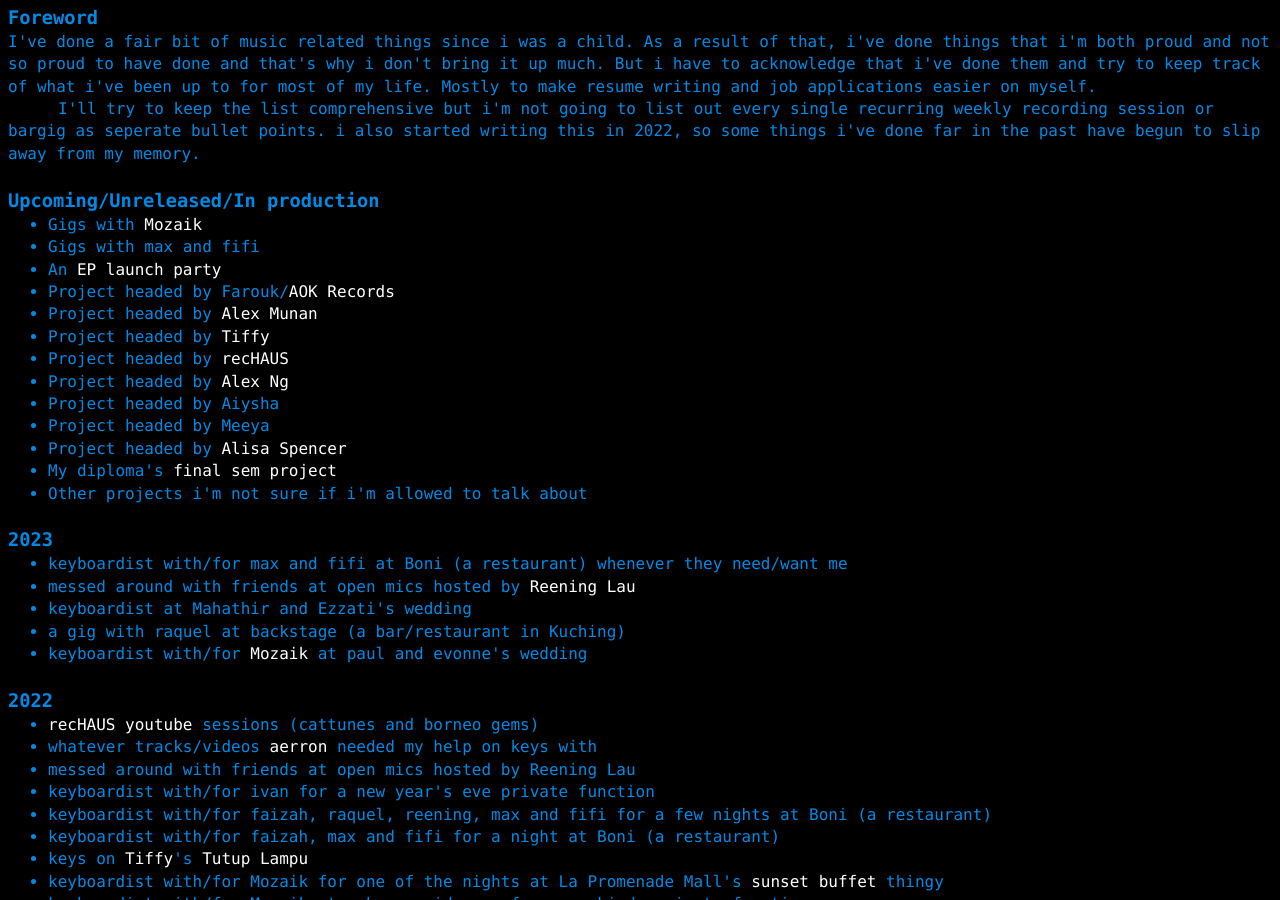
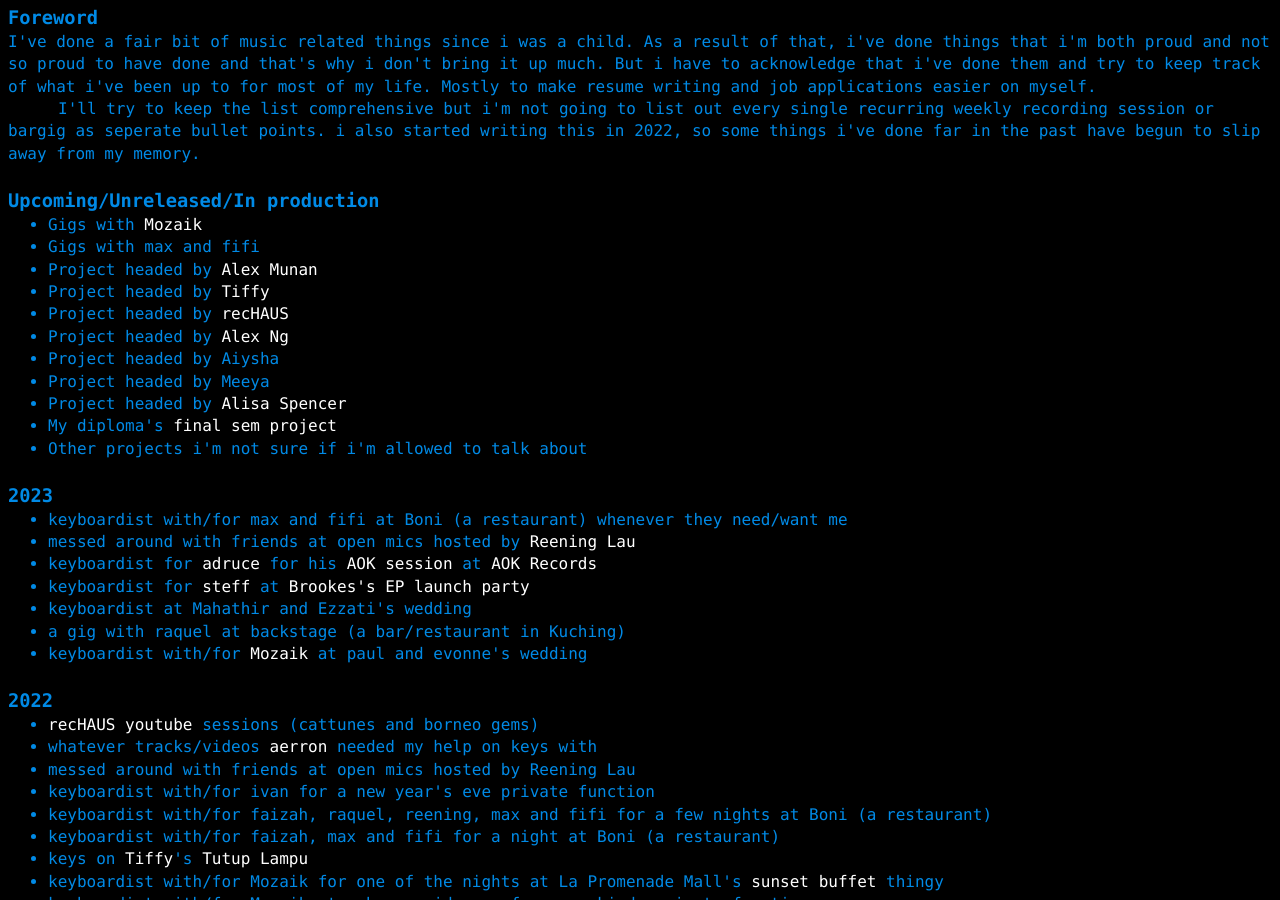
Before and after one commit to a-erfan-aa/a-erfan-aa.github.io, a Jekyll site: the page built from things-i-make/music-comprehensive.html, in a window 1280 px wide and 900 px high, scrolled down 395 px. Built offline with Jekyll 4.4.1, drawn with Linux system fonts in a browser that asks for light colours.

Commit message:
Move items with steff and adruce from upcoming to 2023
in music-comprehensive.html

also add relevant links to items

```diff
--- a/things-i-make/music-comprehensive.html
+++ b/things-i-make/music-comprehensive.html
@@ -59,8 +59,6 @@
 	<ul>
 		<li>Gigs with <a href="https://www.instagram.com/soundofmozaik/">Mozaik</a></li>
 		<li>Gigs with max and fifi</li>
-		<li>An <a href="https://www.instagram.com/p/CoRSMWtSRBJ/">EP launch party</a></li>
-		<li>Project headed by Farouk/<a herf="https://www.aokrecordskch.com/">AOK Records</a></li>
 		<li>Project headed by <a href="https://www.instagram.com/alex_munan/?hl=en">Alex Munan</a></li>
 		<li>Project headed by <a href="https://www.instagram.com/tiffanytammy/">Tiffy</a></li>
 		<li>Project headed by <a href="https://www.instagram.com/rechaus_/?hl=en">recHAUS</a></li>
@@ -94,6 +92,8 @@
 	<ul>
 		<li>keyboardist with/for max and fifi at Boni (a restaurant) whenever they need/want me</li>
 		<li>messed around with friends at open mics hosted by <a href="https://www.instagram.com/reeninglaumusic/">Reening Lau</a></li>
+		<li>keyboardist for <a href="https://www.instagram.com/adruceazman/">adruce</a> for his <a href="https://www.youtube.com/watch?v=jaM9oLt6QmQ">AOK session</a> at <a herf="https://www.aokrecordskch.com/">AOK Records</a></li>
+		<li>keyboardist for <a href="https://www.instagram.com/fleursteff/">steff</a> at <a href="https://www.instagram.com/p/CoRSMWtSRBJ/">Brookes's EP launch party</a></li>
 		<li>keyboardist at Mahathir and Ezzati's wedding</li>
 		<li>a gig with raquel at backstage (a bar/restaurant in Kuching)</li>
 		<li>keyboardist with/for <a href="https://www.instagram.com/soundofmozaik/">Mozaik</a> at paul and evonne's wedding</li>
```
